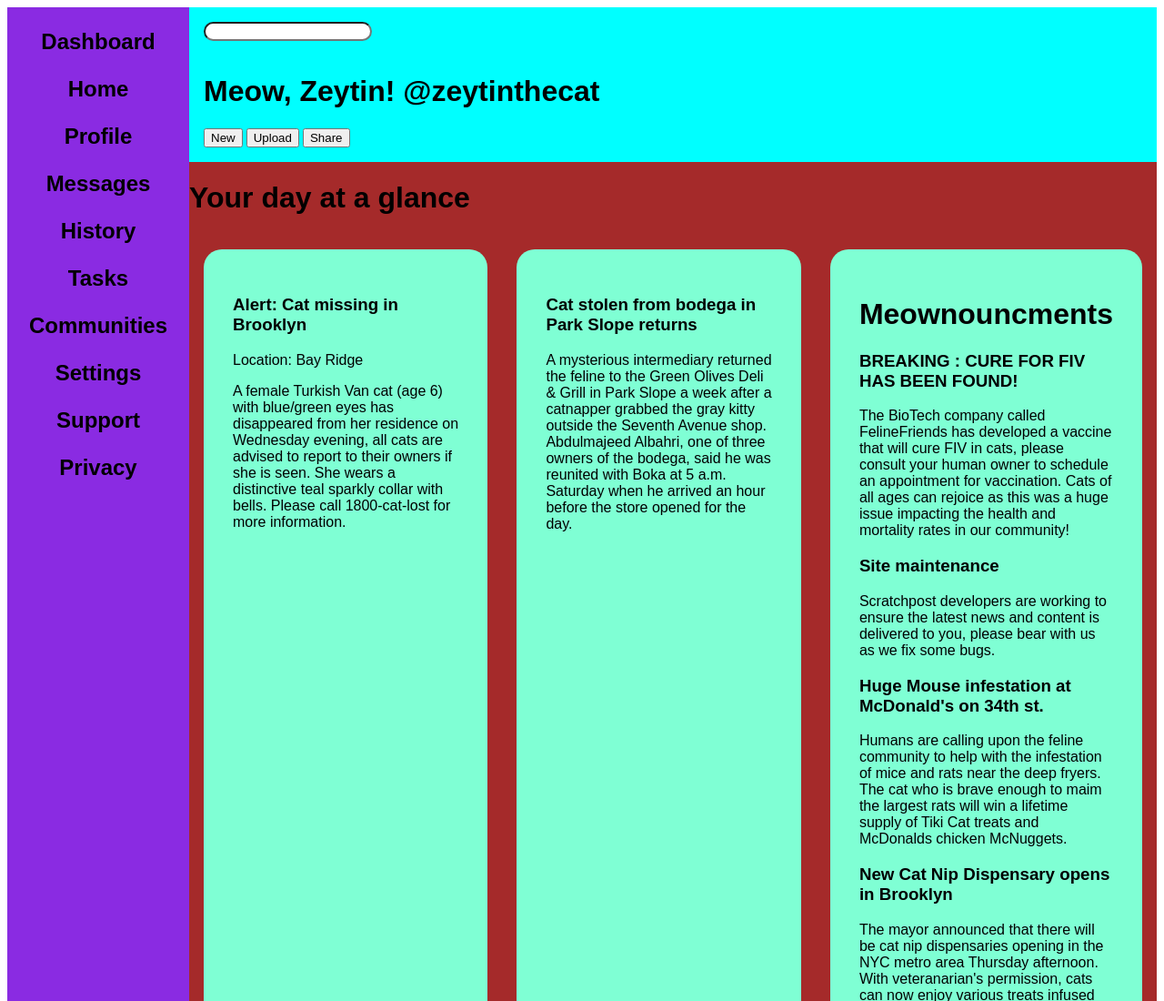
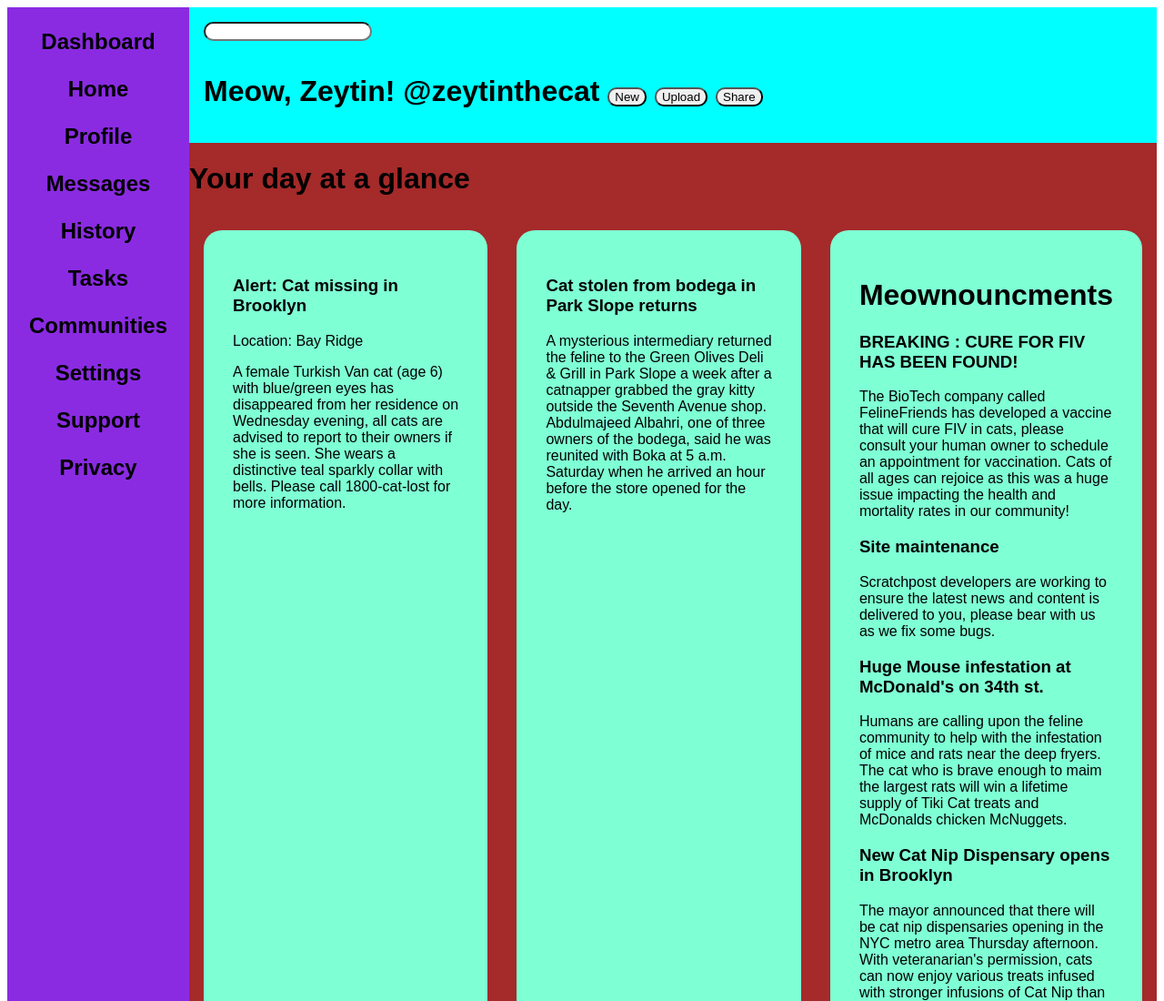
Before and after one commit to dilekbaykara/dashboard, a plain HTML site: page index.html in a window 1280 px wide. Shown: the top 1100 px of the page at 91% size. Drawn offline with Linux system fonts and the light colour scheme; a web font is replaced by a local one.

Commit message:
Added buttons

```diff
--- a/index.html
+++ b/index.html
@@ -31,11 +31,13 @@
                 <input type="search" id="site-search" name="q" class="search-bar">
             </div>
 
-           <div>
-                <h1>Meow, Zeytin! @zeytinthecat</h1>
-                <button>New</button>
-                <button>Upload</button>
-                <button>Share</button>
+           <div class="meow-header">
+                <h1>Meow, Zeytin! @zeytinthecat
+                    <button>New</button>
+                    <button>Upload</button>
+                    <button>Share</button>
+                </h1>
+
             </div>
 
         </div>
--- a/styles.css
+++ b/styles.css
@@ -41,6 +41,14 @@ p {
     grid-area: 1/2/2/4;
 
 }
+.meow-header {
+display: inline-flex;
+
+}
+
+button {
+border-radius: 10px;
+}
 
 .search-bar {
     border-radius: 40px;
```
